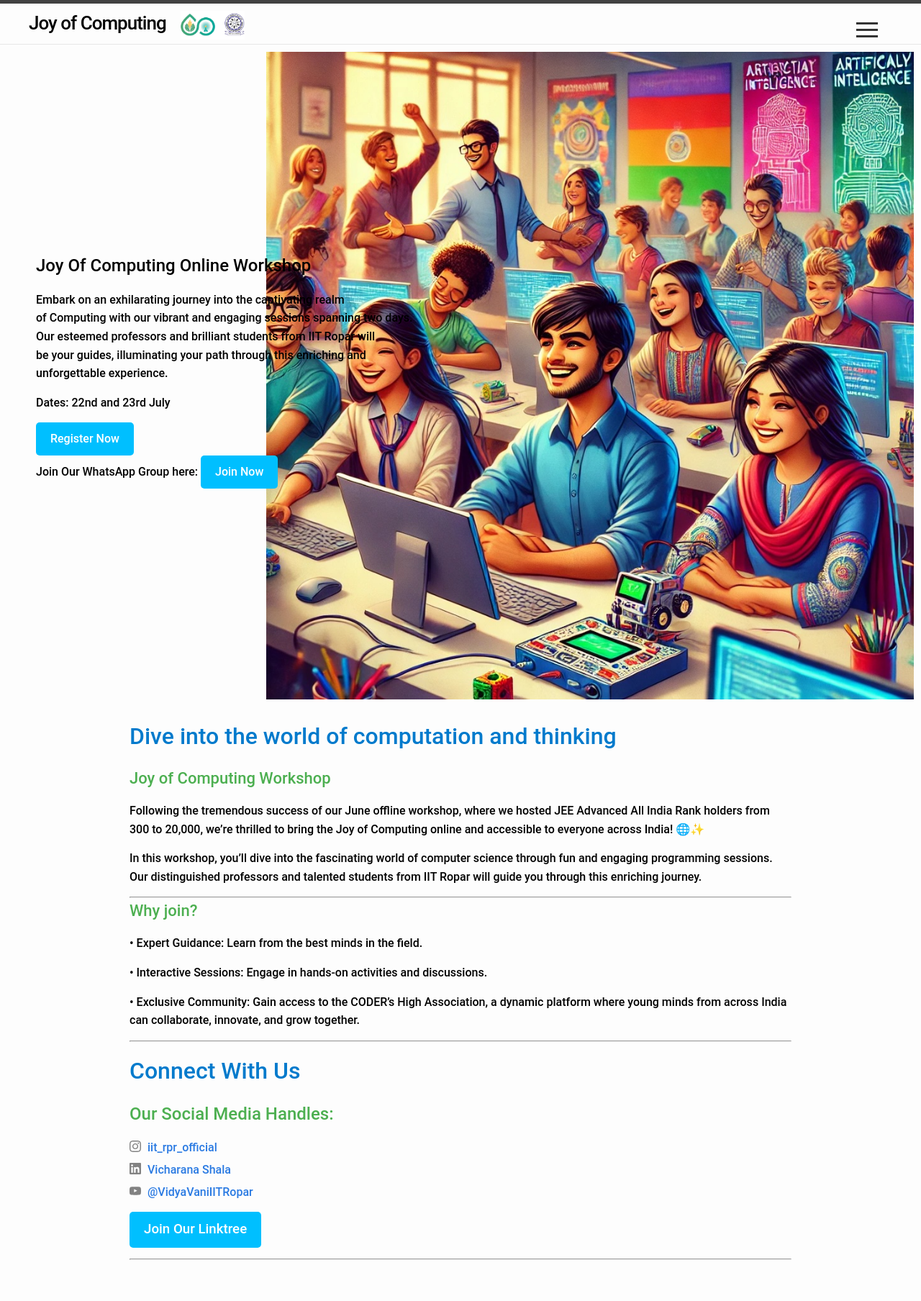
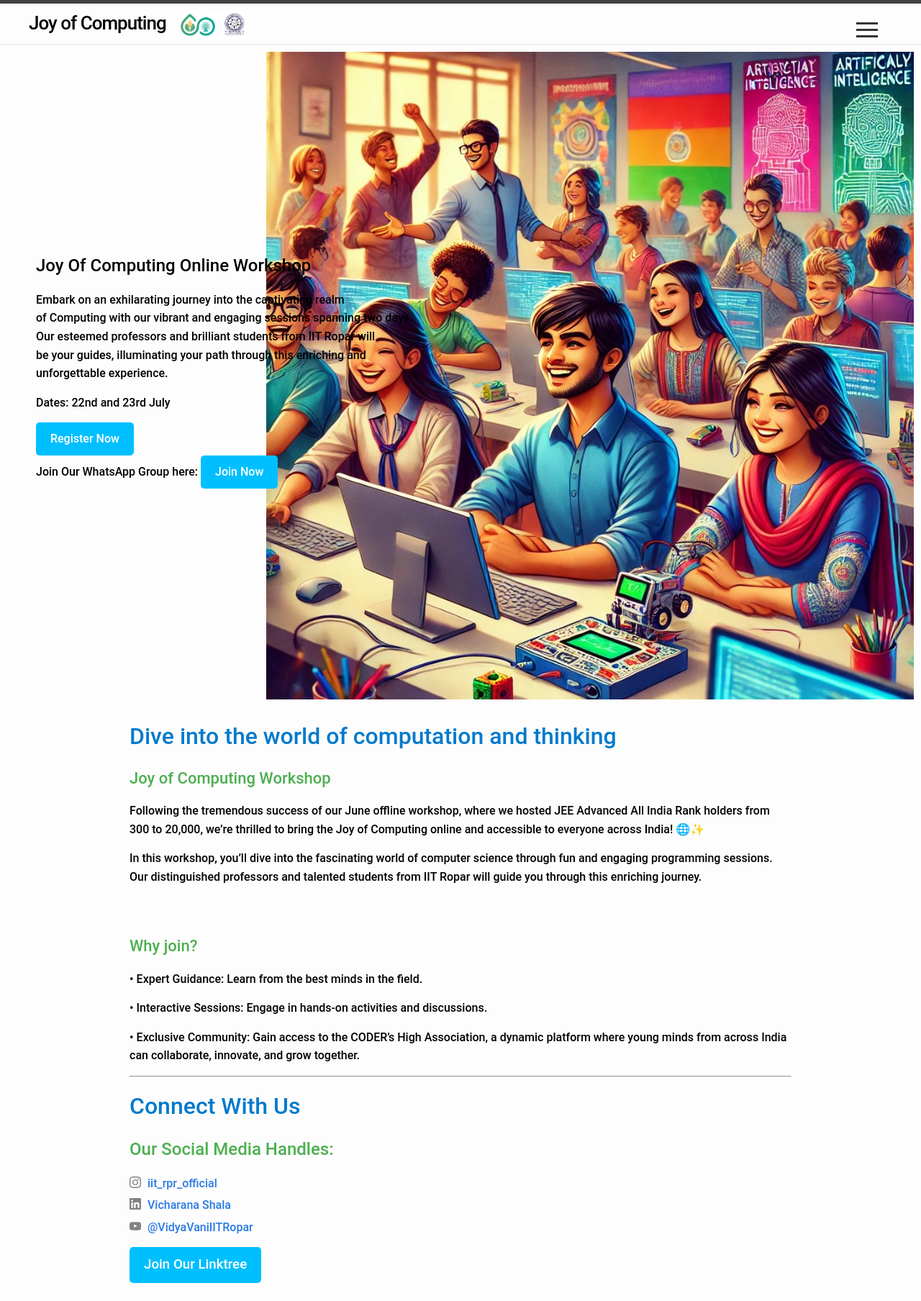
Before and after one commit to sudarshansudarshan/joc, a Jekyll site: the page built from index.markdown, in a window 1280 px wide. Shown: the whole page at 72% size. Built offline with Jekyll 4.4.1, drawn with Linux system fonts in a browser that asks for light colours; before the commit the page ends 1776 px from its top, so only the background shows below that.

Commit message:
Update index.markdown

```diff
--- a/index.markdown
+++ b/index.markdown
@@ -21,11 +21,8 @@ Following the tremendous success of our June offline workshop, where we hosted J
 
 In this workshop, you'll dive into the fascinating world of computer science through fun and engaging programming sessions. Our distinguished professors and talented students from **IIT Ropar** will guide you through this enriching journey.
 
----
 
-
-
-
+<br><br>
 <span style="color: #4caf50; font-size: 22px;">Why join?</span>
 
 
@@ -88,7 +85,7 @@ For academic section queries please use:
 </h3>
 
 <!-- <img style="float: right;" src="images/about-img.jpg" width="300" height="200"> -->
----
+
 <h5>  </h5>
 <!--! # <span style="color: #007acc;">Frequently Asked Questions</span>
 
```
